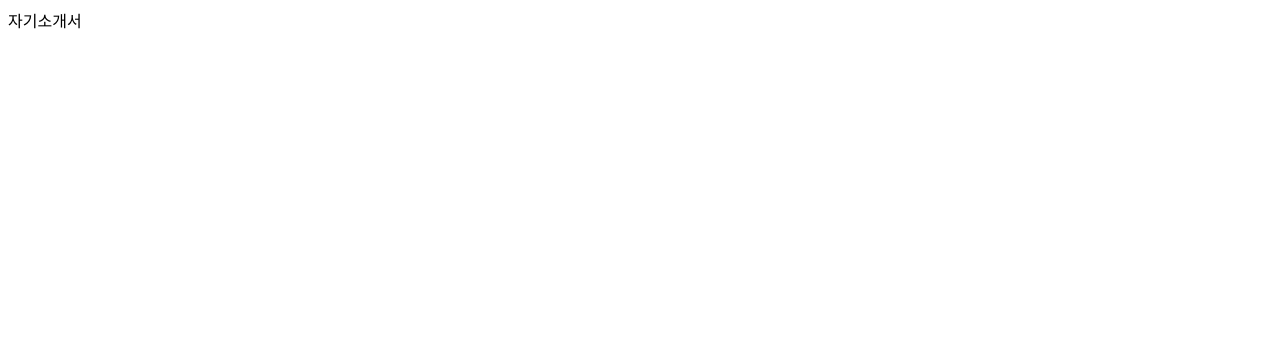
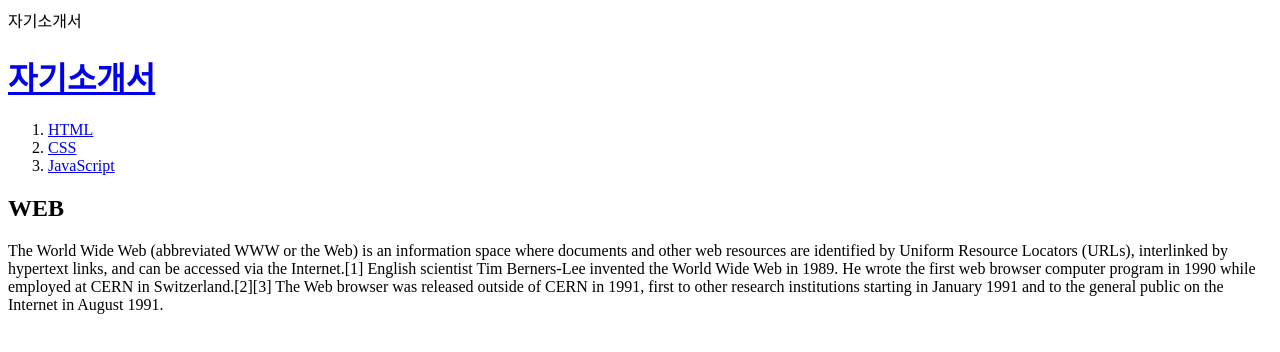
Before and after one commit to shinyehwan/mid-term-project, a website: page index.html in a window 1280 px wide. Drawn offline with Linux system fonts and the light colour scheme.

Commit message:
링크 옵션 추가(내용보강예정)

```diff
--- a/index.html
+++ b/index.html
@@ -6,5 +6,14 @@
 
     <body>
         <header>자기소개서</header>
+        <h1><a href="index.html">자기소개서</a></h1>
+        <ol>
+          <li><a href="1.html">HTML</a></li>
+          <li><a href="2.html">CSS</a></li>
+          <li><a href="3.html">JavaScript</a></li>
+        </ol>
+        <h2>WEB</h2>
+        <p>The World Wide Web (abbreviated WWW or the Web) is an information space where documents and other web resources are identified by Uniform Resource Locators (URLs), interlinked by hypertext links, and can be accessed via the Internet.[1] English scientist Tim Berners-Lee invented the World Wide Web in 1989. He wrote the first web browser computer program in 1990 while employed at CERN in Switzerland.[2][3] The Web browser was released outside of CERN in 1991, first to other research institutions starting in January 1991 and to the general public on the Internet in August 1991.
+        </p>
     </body>
 </html>
```
Also changed, not shown: 1.html (added), 2.html (added), 3.html (added).
